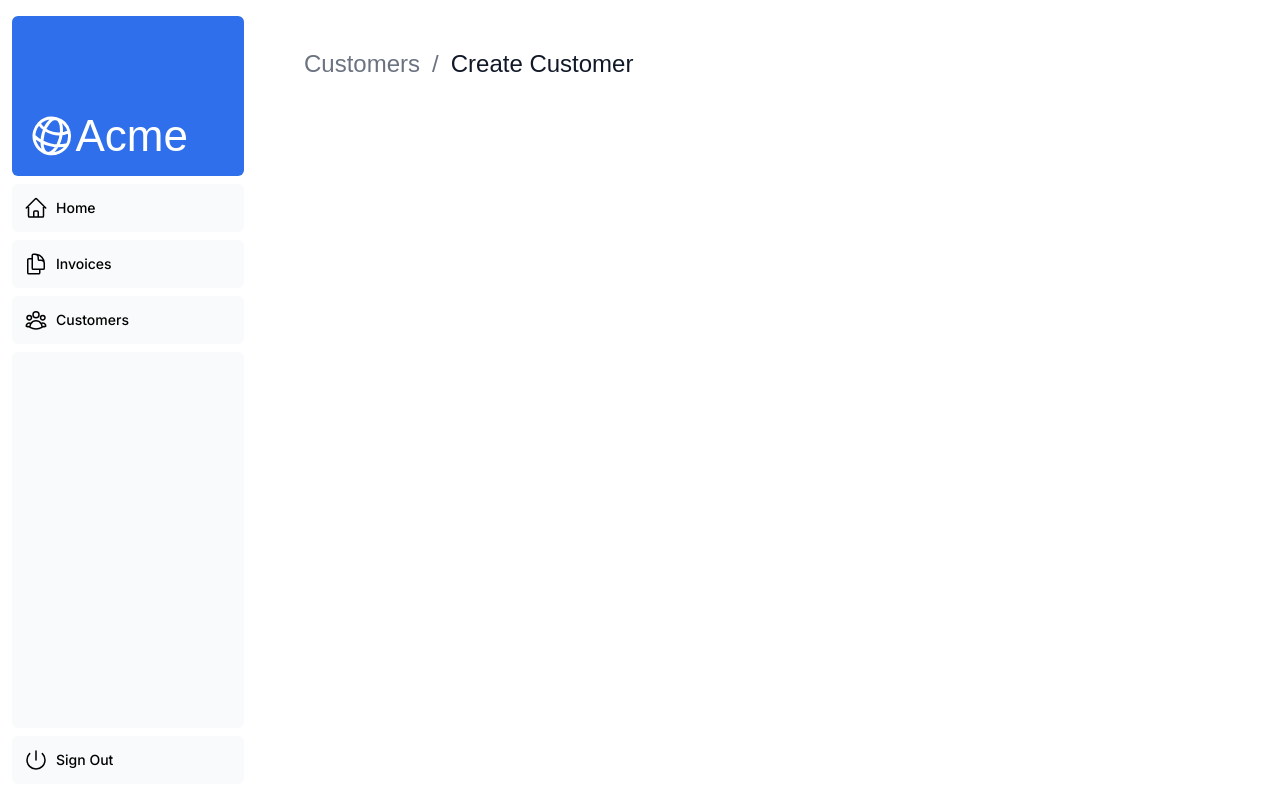
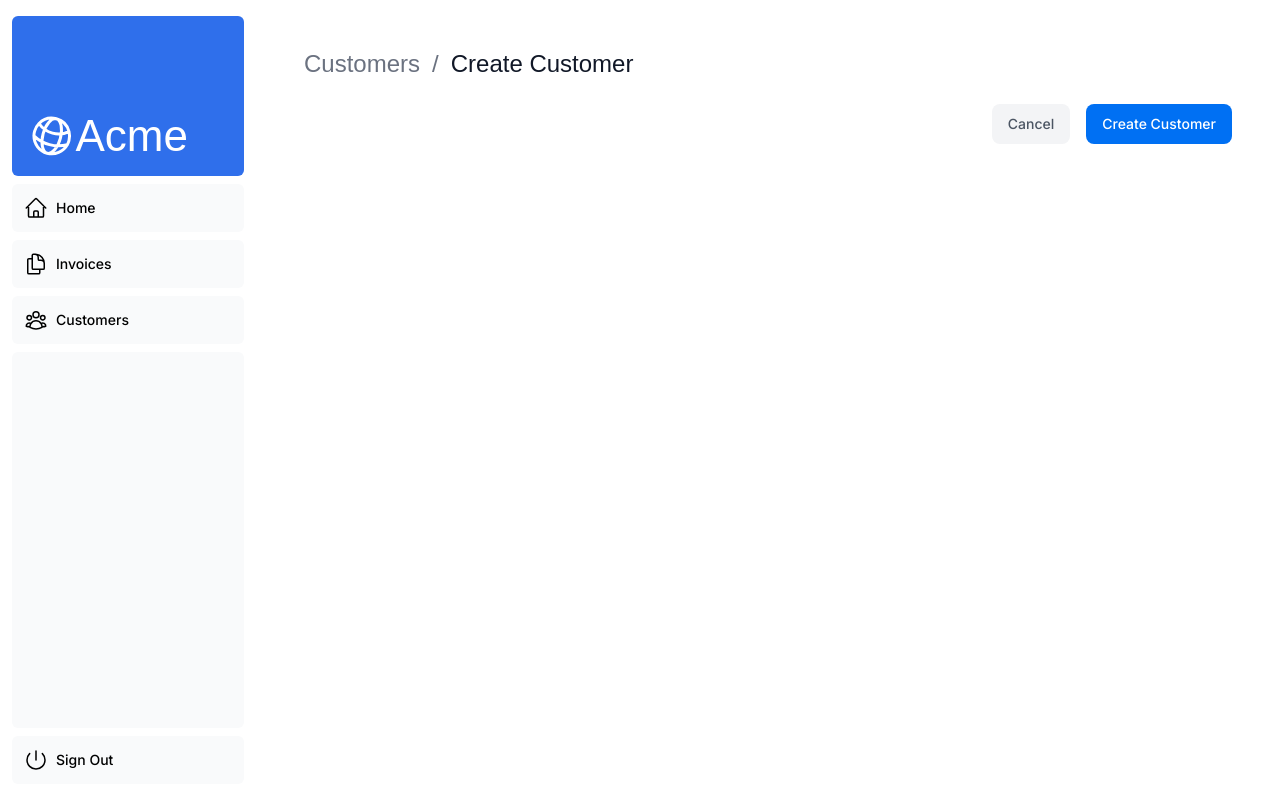
Before and after one commit to abdulmahl/nextjs-dashboard, a Next.js app: page /dashboard/customers/create in a window 1280 px wide. Built offline with nearby package versions, Linux system fonts and the light colour scheme; no server answers; the database is empty; a web font is replaced by a local one.

Commit message:
Added a create customer page.

```diff
--- a/app/dashboard/customers/create/page.tsx
+++ b/app/dashboard/customers/create/page.tsx
@@ -1,4 +1,4 @@
-import Form from '@/app/ui/invoices/create-form';
+import CustomerForm from '@/app/ui/customers/create-customer-form';
 import Breadcrumbs from '@/app/ui/invoices/breadcrumbs';
 import { fetchCustomers } from '@/app/lib/data';
 import { Metadata } from 'next';
@@ -10,8 +10,6 @@ export const metadata: Metadata = {
 };
 
 export default async function Page() {
-  const customers = await fetchCustomers();
-
   return (
     <main>
       <Breadcrumbs
@@ -24,7 +22,7 @@ export default async function Page() {
           },
         ]}
       />
-      {/* <Form customers={customers} /> */}
+      <CustomerForm />
     </main>
   );
 }
--- a/app/ui/customers/create-customer-form.tsx
+++ b/app/ui/customers/create-customer-form.tsx
@@ -1,11 +1,19 @@
-import React from 'react'
+import React from 'react';
+import Link from 'next/link';
+import { Button } from '../button';
 
 export default function CustomerForm() {
   return (
     <form>
-      <div>
-
+      <div className="mt-6 flex justify-end gap-4">
+        <Link
+          href="/dashboard/customers"
+          className="flex h-10 items-center rounded-lg bg-gray-100 px-4 text-sm font-medium text-gray-600 transition-colors hover:bg-gray-200"
+        >
+          Cancel
+        </Link>
+        <Button type="submit">Create Customer</Button>
       </div>
     </form>
-  )
+  );
 }
```
